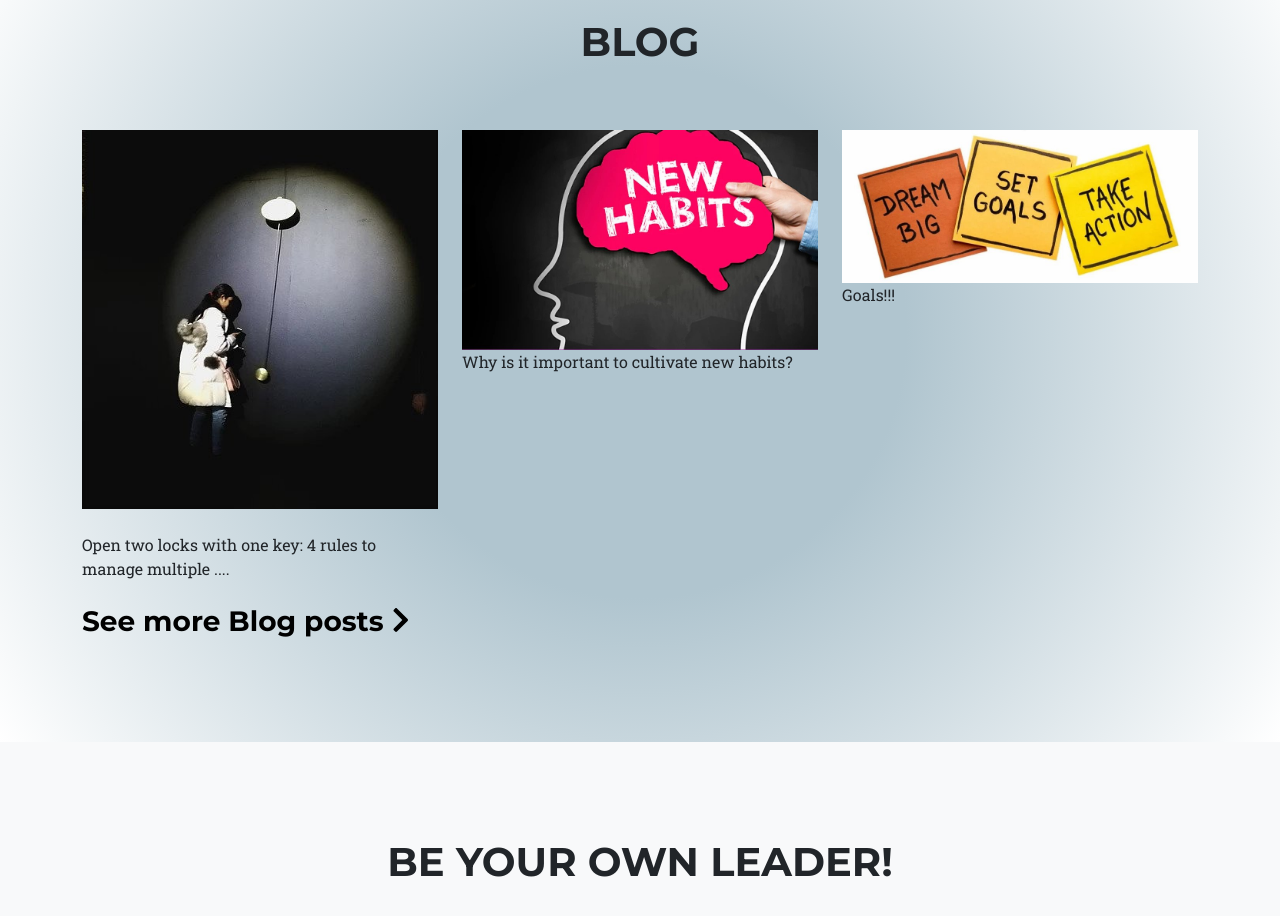
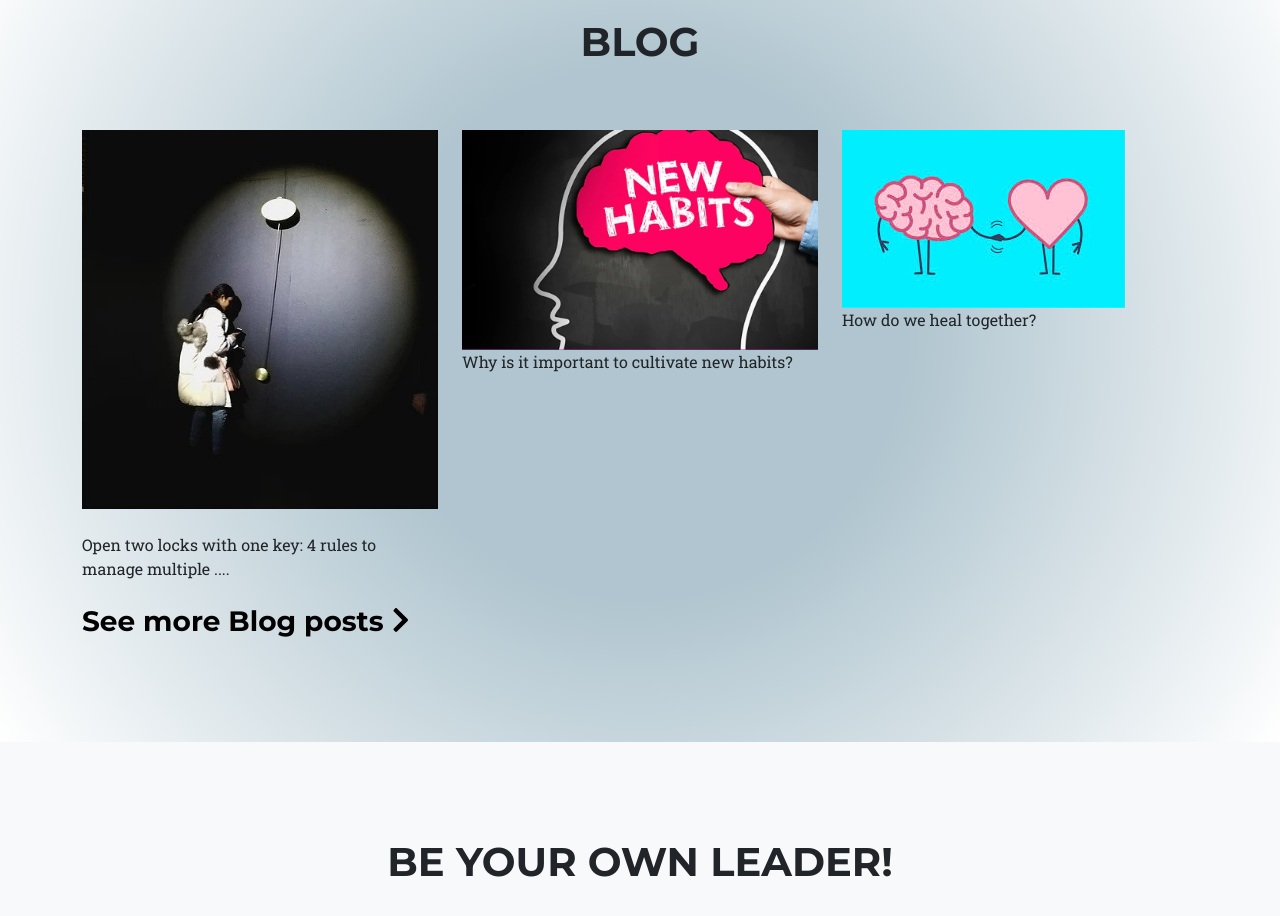
Before and after one commit to vennilavilvanathan/vennilavilvanathan, a website: page index.html in a window 1280 px wide. Shown: the part 5780-6696 px from the top of the page. Drawn offline with nearby package versions, Linux system fonts and the light colour scheme; a web font is replaced by a local one.

Commit message:
blog updated

```diff
--- a/index.html
+++ b/index.html
@@ -539,7 +539,7 @@
         </div>
         <div class="col-lg-4 col-sm-6 mb-4">
           <div class="portfolio-item">
-            <a class="portfolio-link" href="#portfolioModal1">
+            <a class="portfolio-link" href="https://www.vennila.site/post/why-is-it-important-to-cultivate-new-habits">
               <div class="portfolio-hover">
                 <div class="portfolio-hover-content"></div>
               </div>
@@ -555,14 +555,14 @@
         </div>
         <div class="col-lg-4 col-sm-6 mb-4">
           <div class="portfolio-item">
-            <a class="portfolio-link" href="#portfolioModal1">
+            <a class="portfolio-link" href="https://www.vennila.site/post/how-do-we-heal-together">
               <div class="portfolio-hover">
                 <div class="portfolio-hover-content"></div>
               </div>
-              <img class="img-fluid" src="./assets/img/blog/b_3.jpg" alt="" />
+              <img class="img-fluid" src="./assets/img/blog/b_4.jpg" alt="" />
             </a>
             <div class="portfolio-caption">
-              <div class="portfolio-caption-heading">Goals!!!</div>
+              <div class="portfolio-caption-heading">How do we heal together?</div>
               <div class="portfolio-caption-subheading text-muted">
 
               </div>
```
Also changed, not shown: assets/img/blog/b_4.jpg (added).
